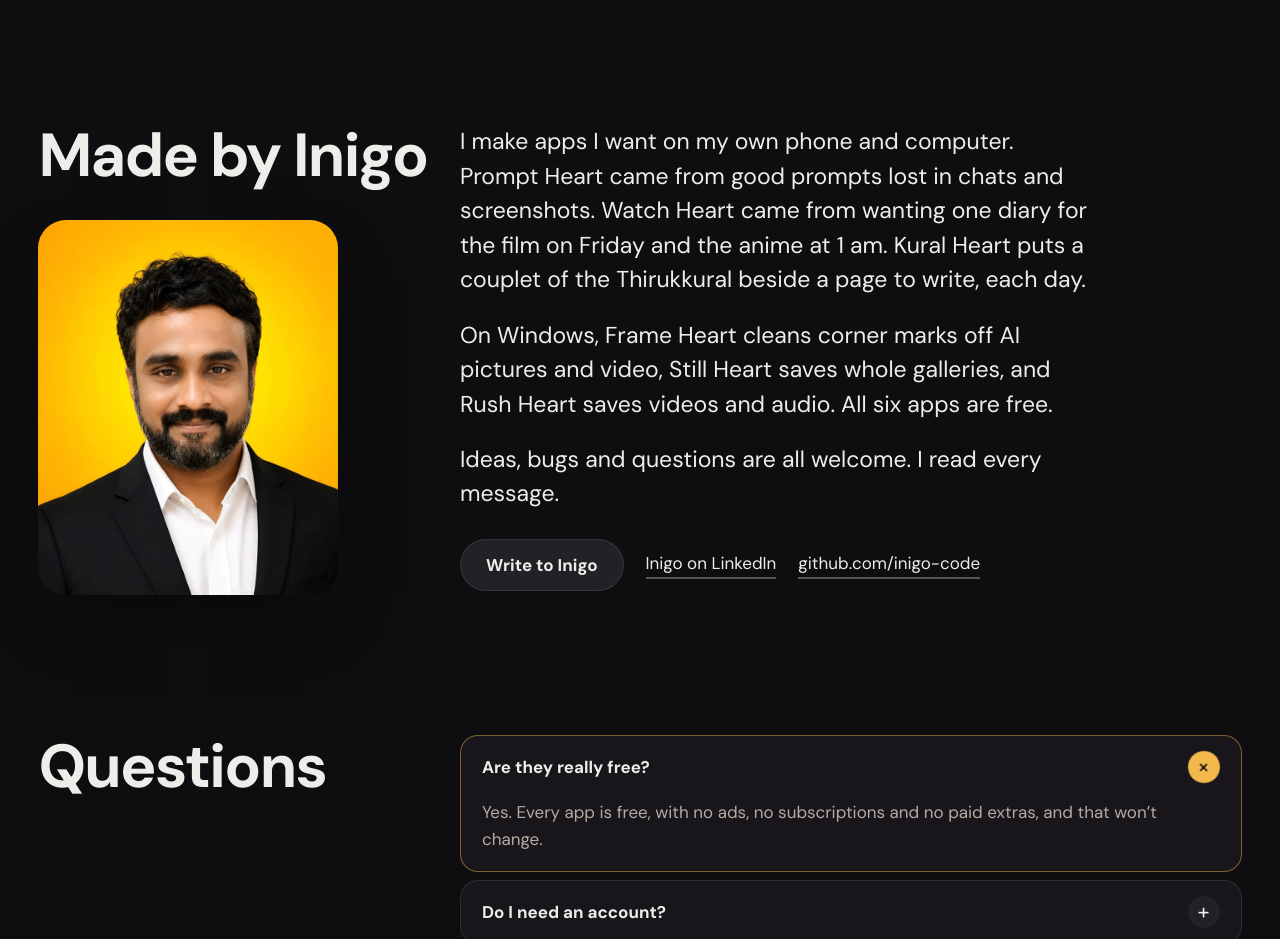
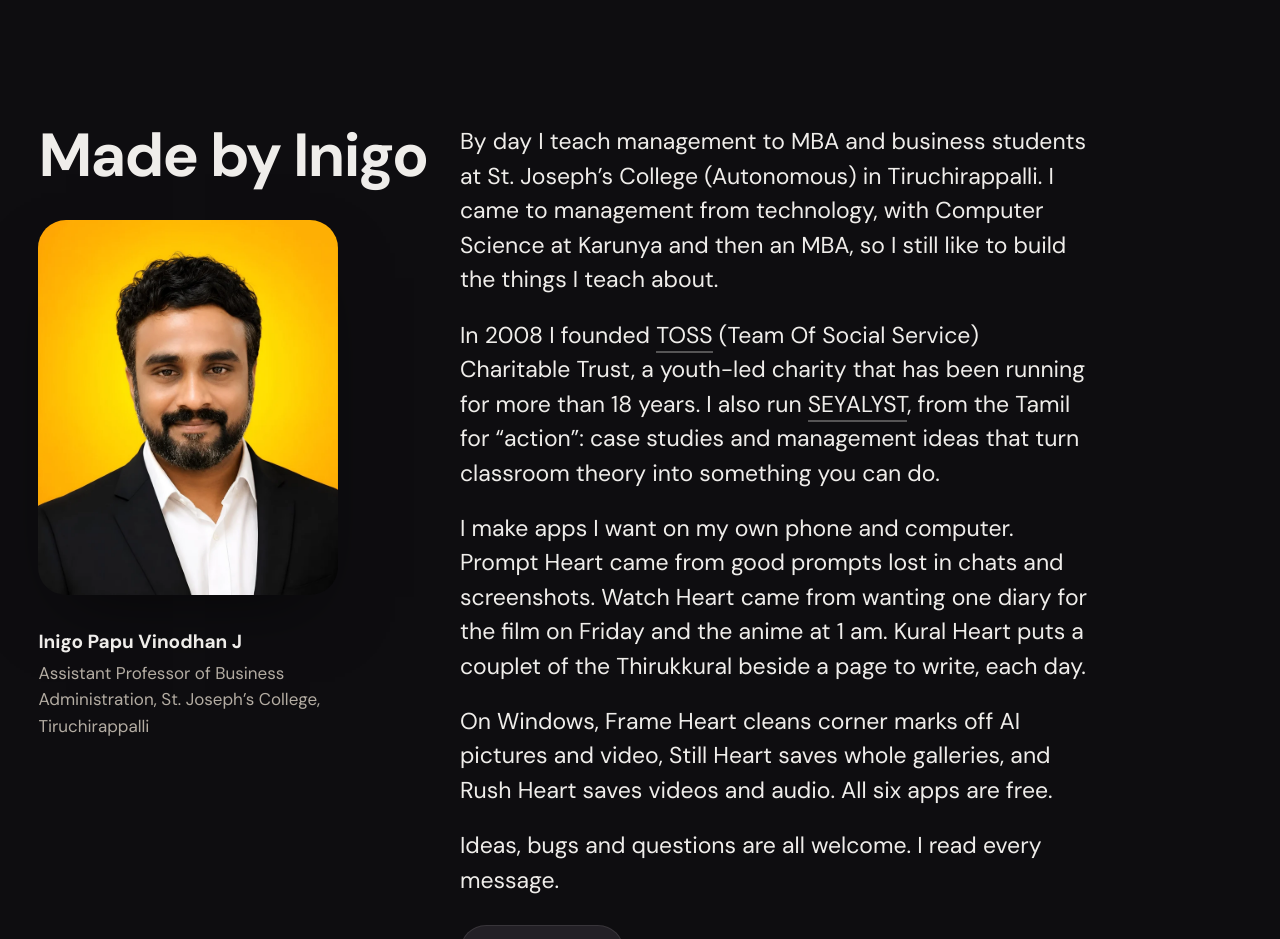
Before and after one commit to inigo-code/inigo-code.github.io, a plain HTML site: page index.html in a window 1280 px wide. Shown: the part 3220-4159 px from the top of the page. Drawn offline with Linux system fonts and the light colour scheme.

Commit message:
About: Inigo's teaching, TOSS and SEYALYST, from LinkedIn

```diff
--- a/index.html
+++ b/index.html
@@ -165,9 +165,12 @@
       <div class="about-side">
         <h2 id="about-title" class="h2" data-reveal>Made by Inigo</h2>
         <img class="about-photo" src="assets/inigo.webp" width="720" height="900" alt="Inigo, smiling, in a dark jacket and white shirt against a golden background." loading="lazy" data-reveal style="--i:1">
+        <p class="about-role"><strong>Inigo Papu Vinodhan J</strong><span>Assistant Professor of Business Administration, St.&nbsp;Joseph’s College, Tiruchirappalli</span></p>
       </div>
       <div data-reveal style="--i:1">
         <div class="copy">
+          <p>By day I teach management to MBA and business students at St.&nbsp;Joseph’s College (Autonomous) in Tiruchirappalli. I came to management from technology, with Computer Science at Karunya and then an MBA, so I still like to build the things I teach about.</p>
+          <p>In 2008 I founded <a class="link" href="https://tosstheworld.org/">TOSS</a> (Team Of Social Service) Charitable Trust, a youth-led charity that has been running for more than 18 years. I also run <a class="link" href="https://www.instagram.com/inigo_theseyalyst/">SEYALYST</a>, from the Tamil for “action”: case studies and management ideas that turn classroom theory into something you can do.</p>
           <p>I make apps I want on my own phone and computer. Prompt Heart came from good prompts lost in chats and screenshots. Watch Heart came from wanting one diary for the film on Friday and the anime at 1 am. Kural Heart puts a couplet of the Thirukkural beside a page to write, each day.</p>
           <p>On Windows, Frame Heart cleans corner marks off AI pictures and video, Still Heart saves whole galleries, and Rush Heart saves videos and audio. All six apps are free.</p>
           <p>Ideas, bugs and questions are all welcome. I read every message.</p>
--- a/site.css
+++ b/site.css
@@ -79,7 +79,7 @@ main::before { background: radial-gradient(42% 60% at 85% 4%, color-mix(in srgb,
 .note .h2 { align-self: start; }
 .about-side { display: grid; gap: clamp(1.25rem, 2.5vw, 2rem); align-content: start; }
 .about-photo { display: block; width: min(100%, 300px); height: auto; border-radius: var(--radius); box-shadow: var(--shadow); }
-.about-role { display: grid; gap: 4px; }
+.about-role { display: grid; gap: 4px; max-width: 300px; }
 .about-role strong { font-size: 1.1875rem; }
 .about-role span { color: var(--muted); }
 .button-logo { flex: none; width: 1.15em; height: 1.15em; margin-right: 0.5em; fill: currentColor; vertical-align: -0.2em; }
```
